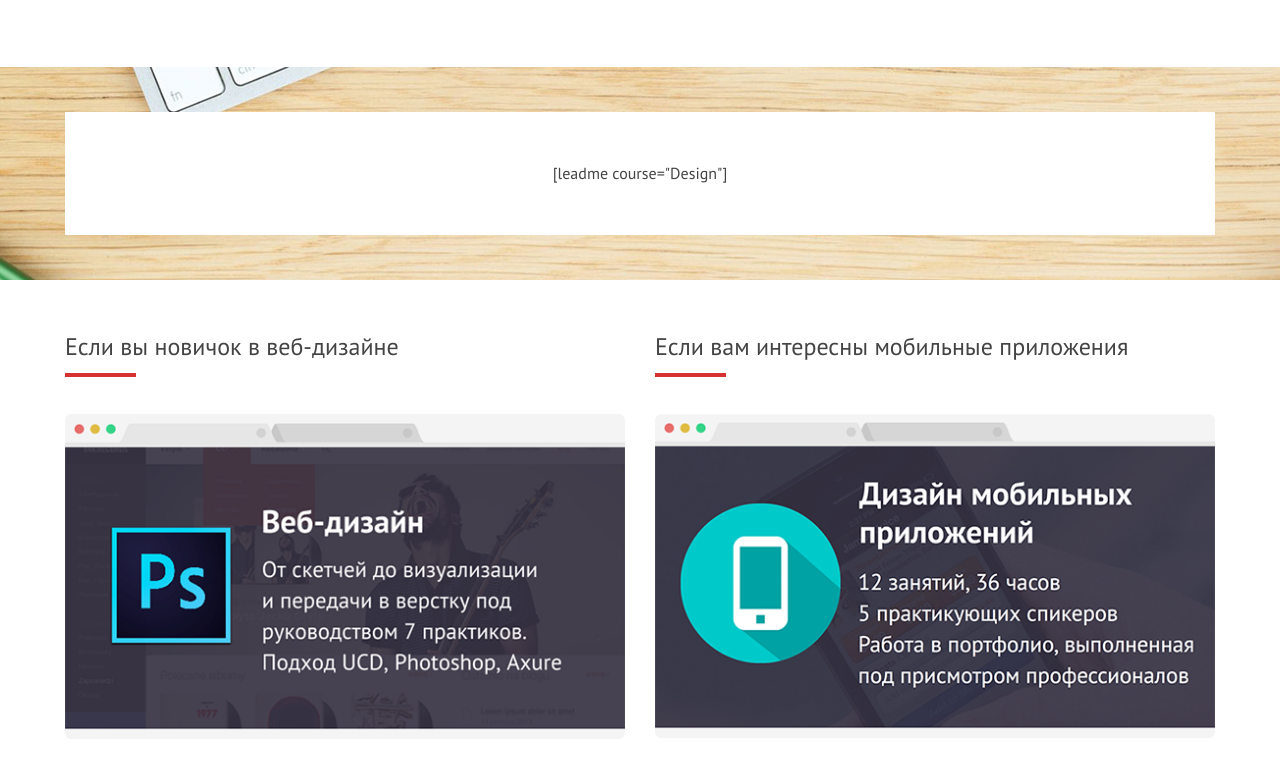
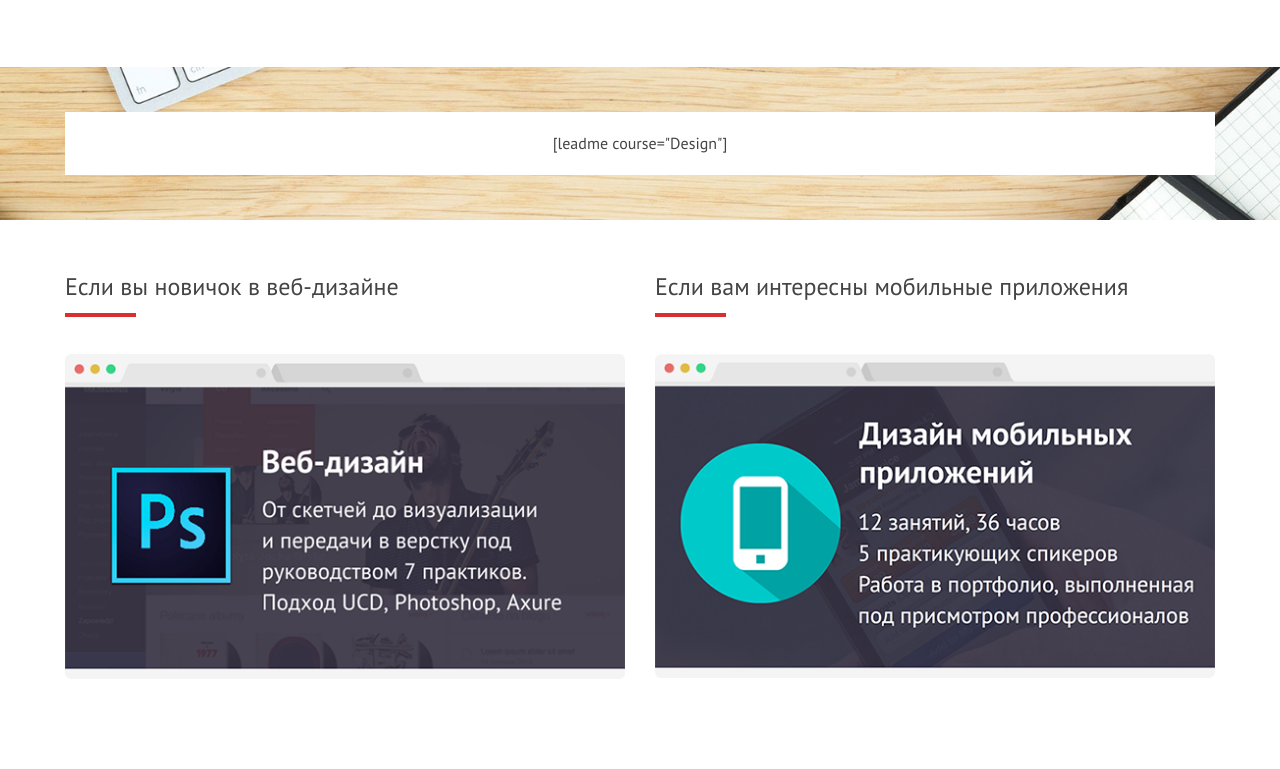
Before and after one commit to kushedow/Epic-Skills-v4, a plain HTML site: page index.html in a window 1280 px wide. Shown: the part 5322-6091 px from the top of the page. After the commit the page ends 6051 px from the top, so only its background shows below. Drawn offline with nearby package versions, Linux system fonts and the light colour scheme; files that its build step writes are made by us from their sources.

Commit message:
some fixes

```diff
--- a/blocks/faq/faq.jade
+++ b/blocks/faq/faq.jade
@@ -19,4 +19,4 @@
 					p.faq-curator__position Куратор курса
 					p.faq-curator__name Оля Степанова
 					p.faq-curator__phone 8 (953) 158-11-80
-					a.faq-curator__button Задать вопрос по курсу
+					a.faq-curator__button(target='blank', href='') Задать вопрос по курсу
--- a/blocks/register/register.less
+++ b/blocks/register/register.less
@@ -1,10 +1,11 @@
 .register {
 	min-width: @container;
 	background-image: url(../blocks/register/register-bg.jpg);
+	background-size: cover;
 	padding: 45px 0;
 }
 
 .register-form {
 	background-color: @white;
-	padding: 50px;
+	padding: 20px;
 }
```
